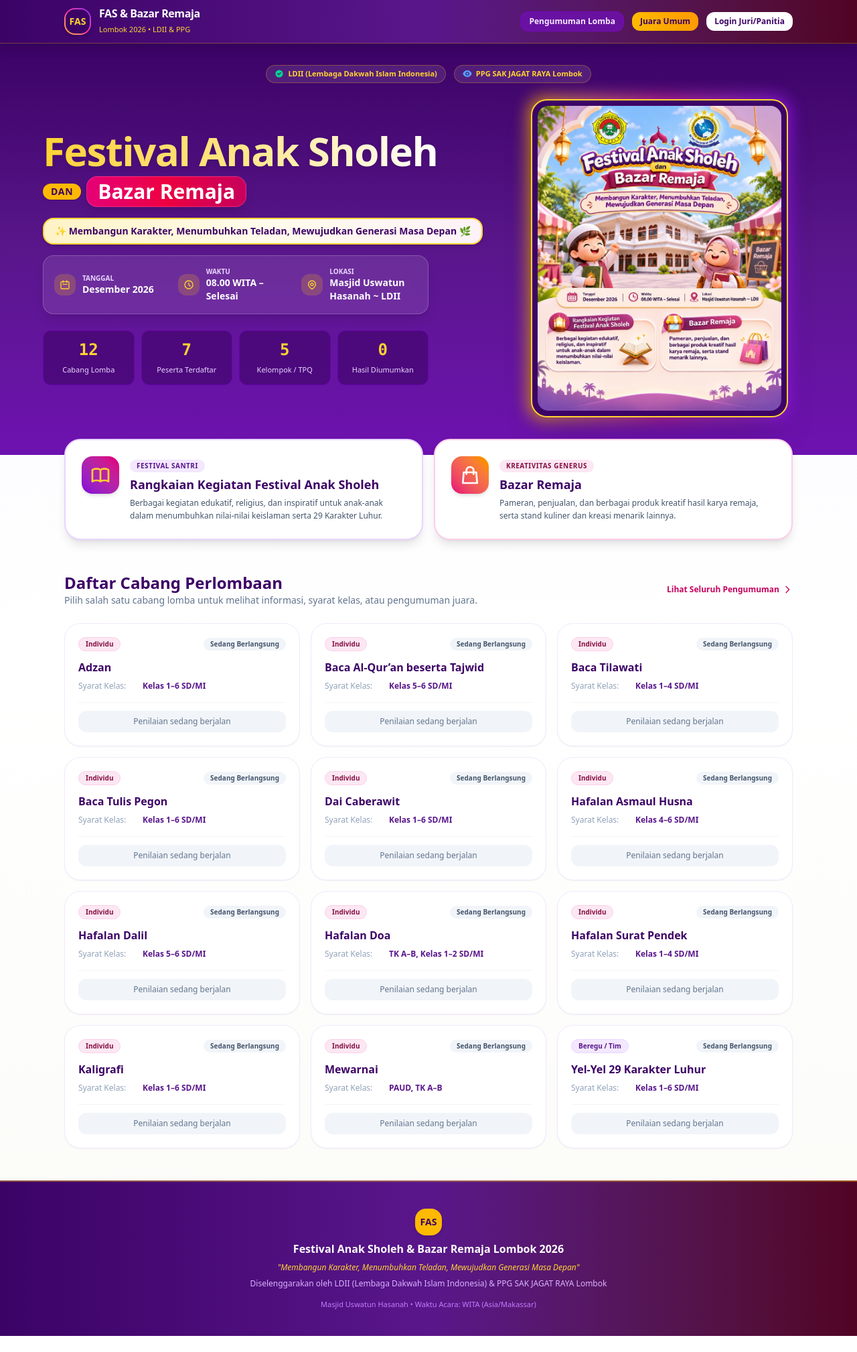
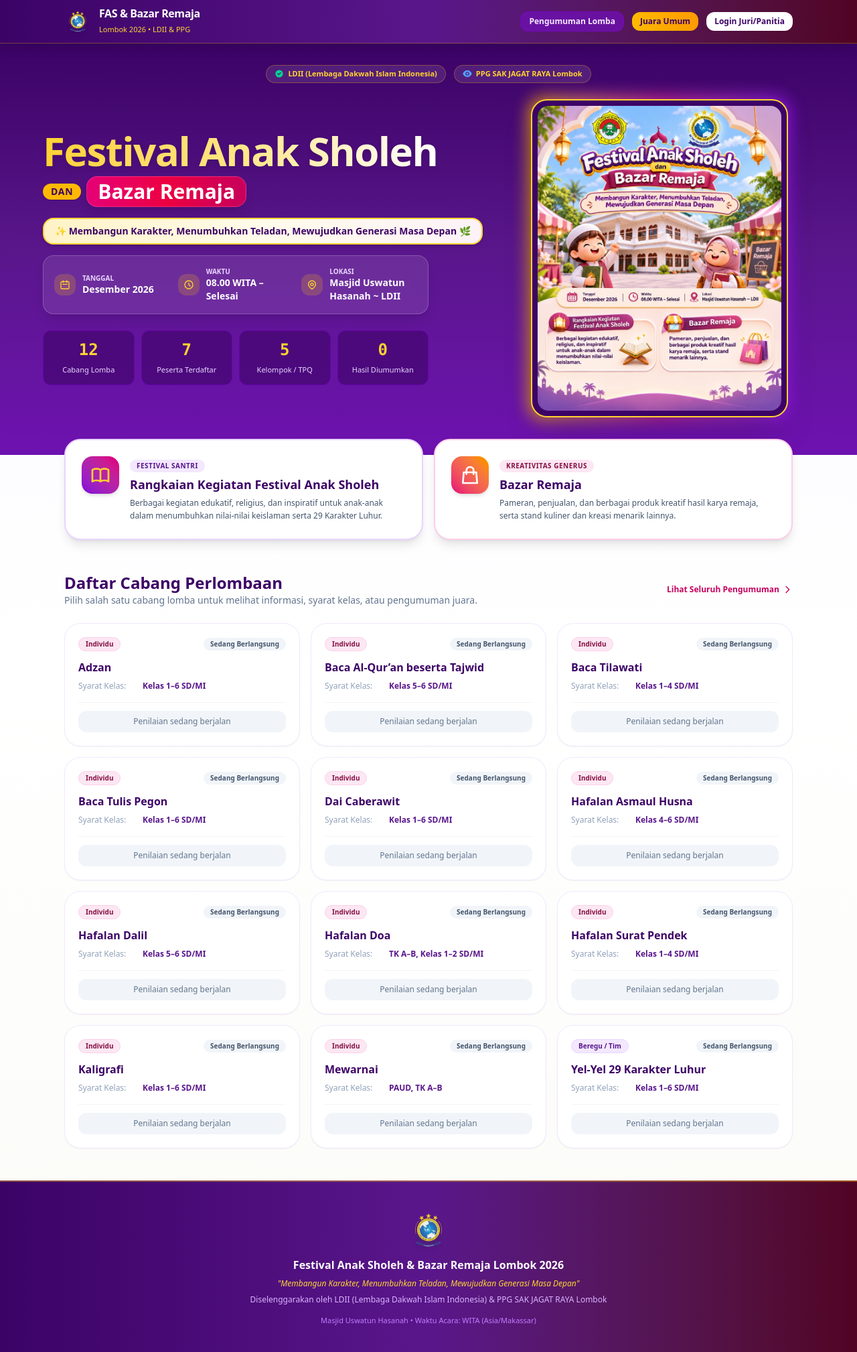
Before and after one commit to ridwan0354/faslombok, a Laravel app: page / in a window 1280 px wide. Shown: the whole page at 67% size. Before the commit the page ends 1994 px from the top, so only its background shows below. Run offline with Laravel 12, Linux system fonts and the light colour scheme; data comes from the database, SQL or seed files in the repository; data that the repository does not hold is empty; style sheets or scripts are compiled from the project's sources; some libraries are stand-ins or nearby versions.

Commit message:
Integrate official PPG SAK JAGAT RAYA Lombok logo into headers, badges, footer, and favicon

```diff
--- a/resources/views/layouts/app.blade.php
+++ b/resources/views/layouts/app.blade.php
@@ -7,11 +7,12 @@
     <title>@yield('title', 'Festival Anak Sholeh Lombok 2026')</title>
 
     <!-- PWA & Mobile Web App Meta -->
+    <link rel="icon" type="image/png" href="/images/logo.png">
     <link rel="manifest" href="/manifest.json">
     <meta name="theme-color" content="#581c87">
     <meta name="apple-mobile-web-app-capable" content="yes">
     <meta name="apple-mobile-web-app-status-bar-style" content="black-translucent">
-    <link rel="apple-touch-icon" href="/icons/icon-192.svg">
+    <link rel="apple-touch-icon" href="/images/logo.png">
 
     @vite(['resources/css/app.css', 'resources/js/app.js'])
     @stack('styles')
--- a/resources/views/layouts/judge.blade.php
+++ b/resources/views/layouts/judge.blade.php
@@ -31,9 +31,7 @@
     <header class="bg-gradient-to-r from-purple-950 via-purple-900 to-pink-950 text-white sticky top-0 z-30 shadow-md border-b border-amber-400/30">
         <div class="max-w-2xl mx-auto px-4 py-3 flex items-center justify-between">
             <div class="flex items-center space-x-3">
-                <div class="w-9 h-9 rounded-xl bg-gradient-to-tr from-amber-400 to-pink-500 flex items-center justify-center text-purple-950 font-black text-xs shadow-sm">
-                    FAS
-                </div>
+                <img src="/images/logo.png" alt="PPG SAK JAGAT RAYA Lombok" class="w-9 h-9 object-contain drop-shadow-sm">
                 <div>
                     <h1 class="text-xs sm:text-sm font-bold leading-tight">Portal Juri • FAS & Bazar Remaja</h1>
                     <p class="text-[11px] text-amber-300 truncate max-w-[180px]">{{ Auth::user()->name }}</p>
--- a/resources/views/layouts/master.blade.php
+++ b/resources/views/layouts/master.blade.php
@@ -19,11 +19,7 @@
         <!-- Logo Header -->
         <div class="flex items-center justify-between px-6 py-5 border-b border-purple-800/60 bg-purple-950/80">
             <div class="flex items-center space-x-3">
-                <div class="w-10 h-10 rounded-2xl bg-gradient-to-tr from-amber-400 via-pink-500 to-purple-600 p-0.5 shadow-md flex items-center justify-center">
-                    <div class="w-full h-full bg-purple-950 rounded-[14px] flex items-center justify-center text-amber-300 font-black text-sm">
-                        FAS
-                    </div>
-                </div>
+                <img src="/images/logo.png" alt="PPG SAK JAGAT RAYA Lombok" class="w-10 h-10 object-contain drop-shadow-md">
                 <div>
                     <h1 class="text-sm font-bold tracking-tight text-white leading-tight">FAS & Bazar Remaja</h1>
                     <span class="text-[11px] text-amber-300 font-medium">Dashboard Master Admin</span>
--- a/resources/views/public/index.blade.php
+++ b/resources/views/public/index.blade.php
@@ -8,11 +8,7 @@
     <header class="bg-gradient-to-r from-purple-950 via-purple-900 to-pink-950 text-white shadow-lg sticky top-0 z-30 border-b border-amber-400/30">
         <div class="max-w-6xl mx-auto px-4 sm:px-6 lg:px-8 h-16 flex items-center justify-between">
             <div class="flex items-center space-x-3">
-                <div class="w-10 h-10 rounded-2xl bg-gradient-to-tr from-amber-400 via-pink-500 to-purple-600 p-0.5 shadow-md flex items-center justify-center">
-                    <div class="w-full h-full bg-purple-950 rounded-[14px] flex items-center justify-center text-amber-300 font-black text-sm">
-                        FAS
-                    </div>
-                </div>
+                <img src="/images/logo.png" alt="PPG SAK JAGAT RAYA Lombok" class="w-10 h-10 object-contain drop-shadow-md">
                 <div>
                     <span class="text-sm sm:text-base font-extrabold tracking-tight block leading-tight text-white">
                         FAS & Bazar Remaja
@@ -250,9 +246,7 @@
     <!-- Footer with Poster Theme -->
     <footer class="bg-gradient-to-r from-purple-950 via-purple-900 to-pink-950 text-purple-200/90 py-10 text-center text-xs border-t-2 border-amber-400/40">
         <div class="max-w-4xl mx-auto px-4 space-y-2">
-            <div class="w-10 h-10 rounded-2xl bg-amber-400 text-purple-950 flex items-center justify-center mx-auto font-black text-sm shadow-md">
-                FAS
-            </div>
+            <img src="/images/logo.png" alt="PPG SAK JAGAT RAYA Lombok" class="w-16 h-16 object-contain mx-auto drop-shadow-md">
             <h4 class="font-black text-base text-white">Festival Anak Sholeh & Bazar Remaja Lombok 2026</h4>
             <p class="text-amber-300 font-medium italic">"Membangun Karakter, Menumbuhkan Teladan, Mewujudkan Generasi Masa Depan"</p>
             <p class="text-purple-300">Diselenggarakan oleh LDII (Lembaga Dakwah Islam Indonesia) & PPG SAK JAGAT RAYA Lombok</p>
--- a/resources/views/public/juara-umum.blade.php
+++ b/resources/views/public/juara-umum.blade.php
@@ -8,9 +8,7 @@
     <header class="bg-gradient-to-r from-purple-950 via-purple-900 to-pink-950 text-white shadow-lg sticky top-0 z-30 border-b border-amber-400/30">
         <div class="max-w-6xl mx-auto px-4 sm:px-6 lg:px-8 h-16 flex items-center justify-between">
             <a href="{{ route('home') }}" class="flex items-center space-x-3">
-                <div class="w-9 h-9 rounded-2xl bg-gradient-to-tr from-amber-400 to-pink-500 flex items-center justify-center text-purple-950 font-black text-sm shadow-sm">
-                    FAS
-                </div>
+                <img src="/images/logo.png" alt="PPG SAK JAGAT RAYA Lombok" class="w-9 h-9 object-contain drop-shadow-sm">
                 <div>
                     <span class="text-sm font-bold tracking-tight block leading-tight">FAS & Bazar Remaja</span>
                     <span class="text-[11px] text-amber-300">Klasemen Kelompok / TPQ</span>
--- a/resources/views/public/pengumuman.blade.php
+++ b/resources/views/public/pengumuman.blade.php
@@ -8,9 +8,7 @@
     <header class="bg-gradient-to-r from-purple-950 via-purple-900 to-pink-950 text-white shadow-lg sticky top-0 z-30 border-b border-amber-400/30">
         <div class="max-w-6xl mx-auto px-4 sm:px-6 lg:px-8 h-16 flex items-center justify-between">
             <a href="{{ route('home') }}" class="flex items-center space-x-3">
-                <div class="w-9 h-9 rounded-2xl bg-gradient-to-tr from-amber-400 to-pink-500 flex items-center justify-center text-purple-950 font-black text-sm shadow-sm">
-                    FAS
-                </div>
+                <img src="/images/logo.png" alt="PPG SAK JAGAT RAYA Lombok" class="w-9 h-9 object-contain drop-shadow-sm">
                 <div>
                     <span class="text-sm font-bold tracking-tight block leading-tight">FAS & Bazar Remaja</span>
                     <span class="text-[11px] text-amber-300">Pengumuman Pemenang</span>
```
Also changed, not shown: resources/views/master/print-qr.blade.php (+12 -9 lines), public/favicon.png (added), public/icons/icon-192.png (added), public/images/logo-ppg.png (added), public/images/logo.png (added).
